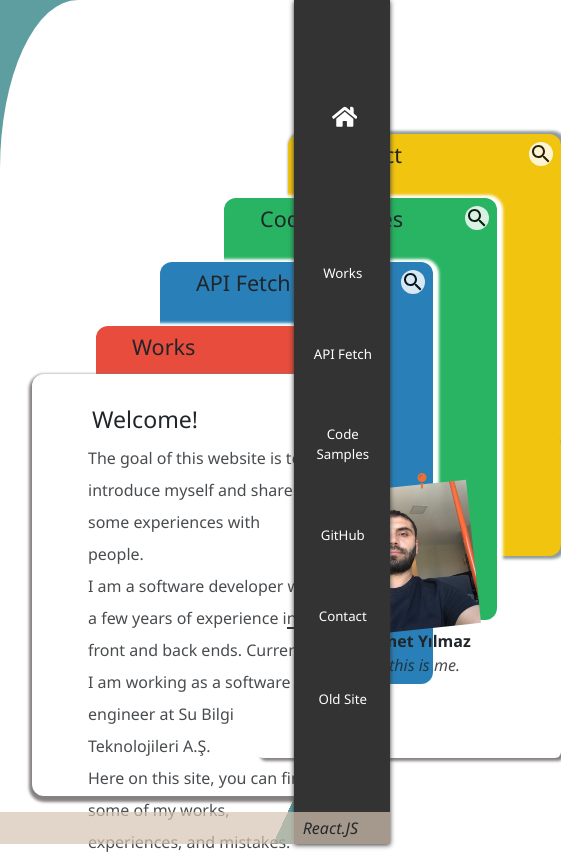
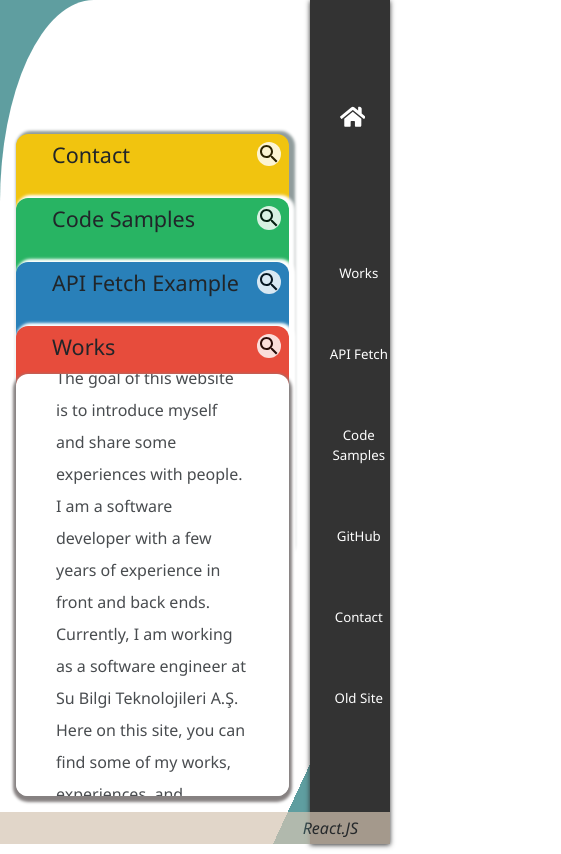
Before and after one commit to yilmazme/prevportfolio, a React (Create React App) app: page /home in a window 390 px wide. Shown: the top 854 px of the page, 561 px wide, since content can reach past the window. Built offline with nearby package versions, Linux system fonts and the light colour scheme.

Commit message:
some responsive behavior added

```diff
--- a/src/components/Main.css
+++ b/src/components/Main.css
@@ -25,6 +25,7 @@
     animation: seen 1s ease-in 1s forwards;
     box-shadow:rgb(134, 129, 129) 0 3px 3px 3px;
     z-index: 2;
+    overflow-y: auto;
   }
 .div2{
   position: absolute;
@@ -119,48 +120,22 @@
   z-index: 1;
 }
 
-@media (max-width:800px) {
+@media (max-width:1035px) {
   .mainMain{
-    background-color: white;
-    width: 100vw;
-    height:100vh;
-    z-index: 1;
-    overflow: scroll;
-    background-image: linear-gradient(to bottom right, white 85%, cadetblue 15% );
-    border-top-left-radius: 20%;
-    display: flex;
-    flex-direction: row;
-    flex-wrap: wrap-reverse;
-    justify-content: center;
-    align-items: flex-end;
+  padding-top: 0rem;
+
   }
-  .welcome{
-    position: unset;
-    width: 80vw;
-    height: auto;
-    padding: 1rem;
-    text-align: center;
-  }
-.myIntro{
-  position: unset;
-  width: 80vw;
-  height: auto;
-  text-align: center;
-  padding: 1rem;
+ .div1{
+
+   display: flex;
+   flex-direction: column-reverse;
+   align-items: center;
+   justify-content: center;
+   overflow-y: scroll;
+ }
+ .div1, .div2, .div3, .div4, .div5{
+  position: absolute;
+  left: 1rem;
+ }
 
 }
-
-.myCard{
-  position: unset;
-  margin-top:3rem;
-  text-align: center;
-  padding: 5px;
-  padding-top: 1rem;
-  width: 78vw;
-  height: 20rem;
-  border-radius: 6px;
-  cursor: pointer;
-
-}
-
-}
--- a/src/components/Navbar.css
+++ b/src/components/Navbar.css
@@ -27,22 +27,11 @@ nav {
     color: cadetblue;
     border-bottom:solid 2px wheat;
   }
-  .contactBtn{
-    border-bottom: solid 2px #333;
-    cursor: pointer;
-  }
+
   .navLinks a::before {
     content: ">>";
     color: rgb(241, 26, 213);
   }
-  .contactBtn::before{
-    content: ">>";
-    color: rgb(241, 26, 213);
-  }
-.contactBtn:hover{
-  color: cadetblue;
-  border-bottom:solid 2px wheat;
-}
 
   nav a:active {
     border-bottom:solid 2px rgb(165, 23, 23);
@@ -71,7 +60,7 @@ nav {
     color: cadetblue;
 }
 
-@media (max-width:800px) {
+@media (max-width:1035px) {
 
   nav {
     position: fixed;
@@ -85,7 +74,7 @@ nav {
       background-color: #333;
       color: white;
       height: 100vh;
-      width: 6rem;
+      width: 5rem;
       box-shadow: #333 0px 1px 5px ;
       z-index: 10 ;
 
@@ -100,9 +89,9 @@ nav {
       font-size: 0.83rem;
     }
     .navLinks div{
-      width: 6rem;
+      width: 100%;
        text-align: center;
-       padding-left: 1rem;
+       margin-left: 2rem;
     }
     .navLinks a::before {
       content: unset;
--- a/src/components/Navbar.js
+++ b/src/components/Navbar.js
@@ -48,7 +48,7 @@ export default function Navbar() {
                             <a href="https://github.com/yilmazme" target="_#">GitHub</a>
                         </div>
                         <div onClick={showModal} className="contactBtn">
-                           Contact
+                          <a href="#"> Contact</a>
                         </div>
                         <div>
                             <a href="https://my-old-portfolio.netlify.app/" target="_#">Old Site</a>
--- a/src/components/contact/Contact.css
+++ b/src/components/contact/Contact.css
@@ -36,3 +36,20 @@
   h5{
       padding: 0px;
   }
+
+  @media (max-width:1035px) {
+    .contactModal{
+      text-align: center;
+    }
+
+    .CloseIcon{
+      position: absolute;
+      right: 50%;
+      top: 0.2rem;
+      color: #333;
+      height: 1.4rem;
+      width: 1.4rem;
+      cursor: pointer;
+      border-radius: 20%;
+  }
+}
--- a/src/components/fetch/Fetch.css
+++ b/src/components/fetch/Fetch.css
@@ -129,3 +129,44 @@ span{
     padding: 0px;
     margin: auto;
 }
+
+@media (max-width:1035px) {
+    .fetchMain{
+        box-sizing: border-box;
+        margin: 0px;
+        background-color: #dcfaf6;
+        position: absolute;
+        top: 3rem;
+        width: 100%;
+        height: auto;
+        display: grid;
+        grid-template-columns: 20vw 70vw;
+        justify-content: space-evenly;
+    }
+    .introFetch{
+        position: -webkit-sticky; /* Safari */
+        position: sticky;
+        height: 100vh;
+        top: 3rem;
+       display: flex;
+       flex-direction: column;
+       justify-content: flex-start;
+       align-items: center;
+       background-color: white;
+       padding: 2px;
+    }
+
+    .cardGroup{
+        display: grid;
+        grid-template-columns: auto auto;
+        column-gap: 0px;
+    }
+}
+
+@media (max-width:600px) {
+.cardGroup{
+    display: grid;
+    grid-template-columns: auto;
+    column-gap: 0px;
+}
+}
--- a/src/components/repositories/Repository.css
+++ b/src/components/repositories/Repository.css
@@ -32,3 +32,30 @@
       margin: auto;
       padding-top: 1vh;
   }
+
+  @media (max-width:1035px) {
+
+    .repoMain{
+        padding: 4rem 0 3rem 0;
+        display: flex;
+        flex-direction: column;
+        background-color: rgb(182, 228, 230);
+        width: 100vw;
+        height: 100%;
+        animation-name: gapping;
+        animation-duration: 1s;
+        animation-delay: 1s;
+        animation-fill-mode: forwards;
+        animation-timing-function: ease-in;
+
+    }
+    .cell{
+        width: 80vw !important;
+        height: 40vh;
+        background-color: #333;
+        box-shadow: white 5px 5px 5px;
+    }
+    img{
+        width: 80vw;
+    }
+  }
```
